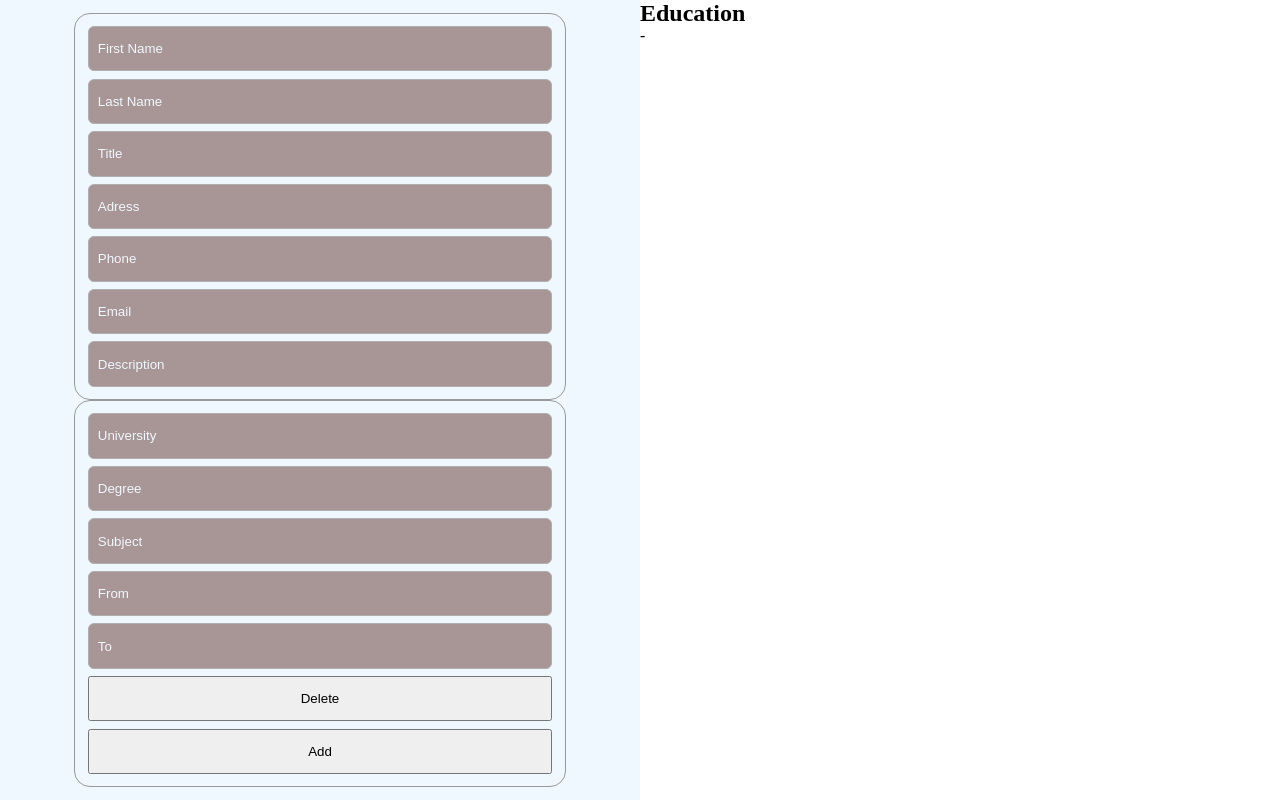
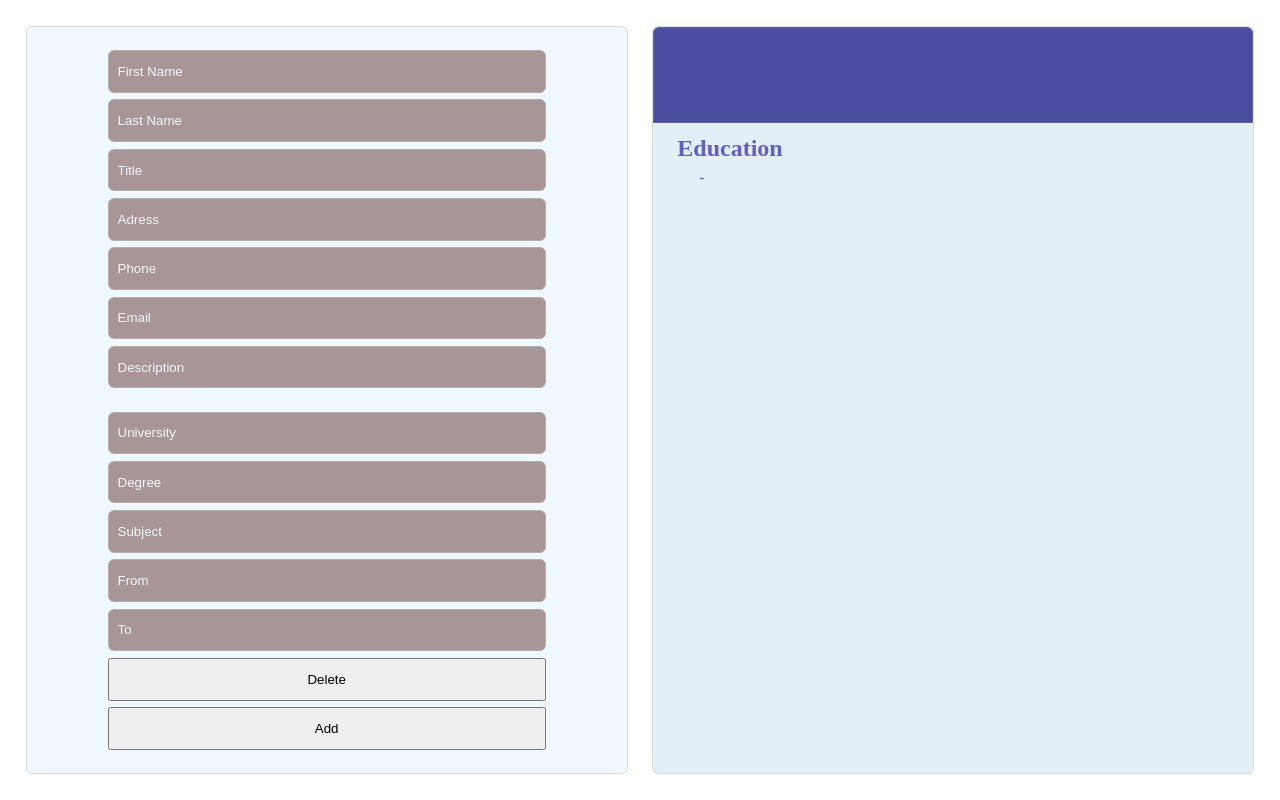
Before and after one commit to franema/cv-project, a React (Create React App) app: page / in a window 1280 px wide. Built offline with nearby package versions, Linux system fonts and the light colour scheme.

Commit message:
Adds cv display styles

```diff
--- a/src/styles.css
+++ b/src/styles.css
@@ -8,6 +8,8 @@
     min-height: 100vh;
     display: grid;
     grid-template: 1fr / 1fr 1fr;
+    padding: 2%;
+    gap: 2%;
 }
 
 .inputs-container {
@@ -17,7 +19,8 @@
     grid-template: 1fr 1fr/ 1fr;
     justify-items: center;
     padding: 2%;
-
+    border: 1px solid rgb(219, 219, 219);
+    border-radius: 6px;
 }
 
 .generalInfo-container {
@@ -25,8 +28,7 @@
     display: grid;
     grid-template: repeat(7, 1fr) / 1fr ;
     padding: 2%;
-    border: 1px solid rgb(153, 153, 153);
-    border-radius: 16px;
+
     gap: 2%;
 }
 
@@ -35,8 +37,7 @@
     display: grid;
     grid-template: repeat(7, 1fr) / 1fr ;
     padding: 2%;
-    border: 1px solid rgb(153, 153, 153);
-    border-radius: 16px;
+
     gap: 2%;
 }
 
@@ -51,3 +52,44 @@ input {
 ::placeholder {
     color: aliceblue;
 }
+
+.display-container {
+    background-color: rgb(228, 238, 247);
+    border: 1px solid rgb(219, 219, 219);
+    border-radius: 6px;
+}
+
+/* .cv-display {
+
+} */
+
+.cv-title {
+    background-color: rgb(76, 76, 161);
+    padding: 2% 4%;
+    border: 1px solid rgb(98, 98, 168);
+    border-radius: 6px 6px 0 0;
+    min-height: 6rem;
+    color: white;
+    display: grid;
+    gap: 1%;
+}
+
+.cv-name {
+    display: flex;
+    gap: 2%;
+    font-size: 2rem;
+}
+
+.cv-education {
+    padding: 2% 4%;
+    color: rgb(95, 95, 204);
+    display: grid;
+    gap: 4%;
+}
+
+.cv-education>p {
+    padding: 0 0 0 4%;
+}
+
+/* .info-display {
+} */
```
